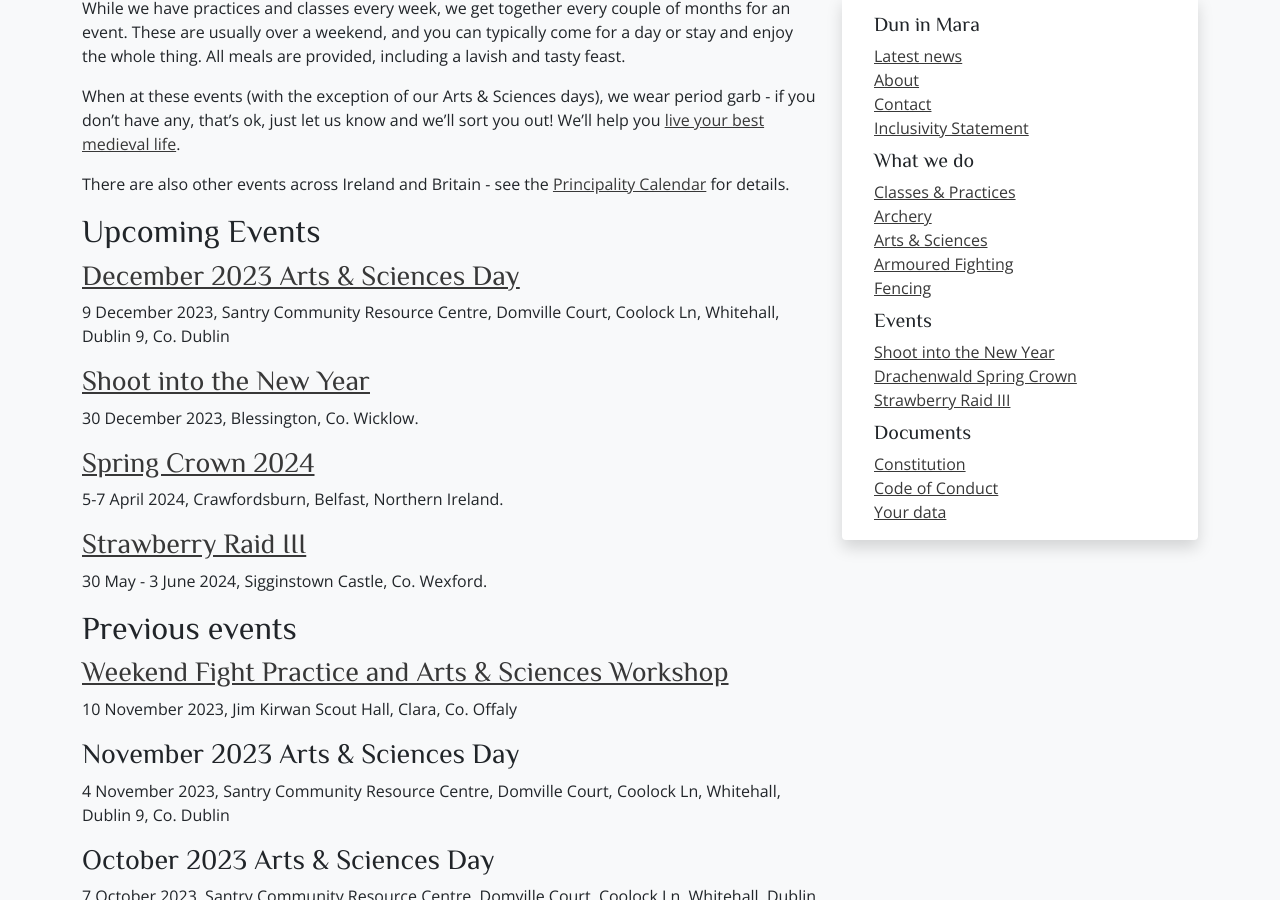
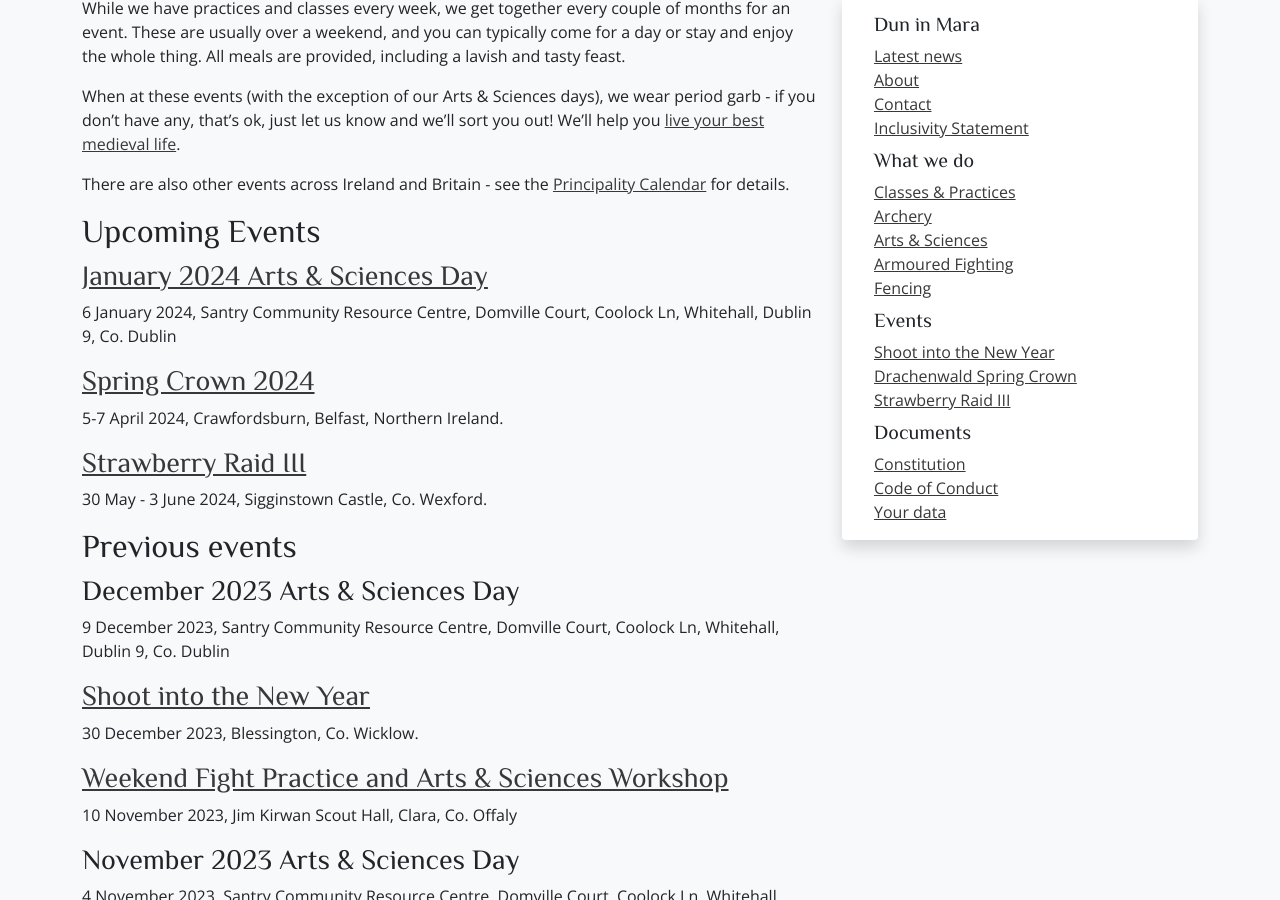
Before and after one commit to drachenwald/dun-in-mara, a Jekyll site: the page built from events/index.md, in a window 1280 px wide and 900 px high, scrolled down 277 px. Built offline with Jekyll 4.4.1, drawn with Linux system fonts in a browser that asks for light colours; comment, search, counter and statistics services are not loaded.

Commit message:
Updated events

```diff
--- a/events/index.md
+++ b/events/index.md
@@ -9,11 +9,8 @@ There are also other events across Ireland and Britain - see the [Principality C
 
 ## Upcoming Events
 
-### [December 2023 Arts & Sciences Day](https://fienta.com/71849-75403)
-9 December 2023, Santry Community Resource Centre, Domville Court, Coolock Ln, Whitehall, Dublin 9, Co. Dublin
-
-### [Shoot into the New Year](/events/2023/shoot-ny/)
-30 December 2023, Blessington, Co. Wicklow.
+### [January 2024 Arts & Sciences Day](https://fienta.com/71849-78515)
+6 January 2024, Santry Community Resource Centre, Domville Court, Coolock Ln, Whitehall, Dublin 9, Co. Dublin
 
 ### [Spring Crown 2024](/events/2024/crown/)
 5-7 April 2024, Crawfordsburn, Belfast, Northern Ireland.
@@ -23,6 +20,12 @@ There are also other events across Ireland and Britain - see the [Principality C
 
 
 ## Previous events
+
+### December 2023 Arts & Sciences Day
+9 December 2023, Santry Community Resource Centre, Domville Court, Coolock Ln, Whitehall, Dublin 9, Co. Dublin
+
+### [Shoot into the New Year](/events/2023/shoot-ny/)
+30 December 2023, Blessington, Co. Wicklow.
 
 ### [Weekend Fight Practice and Arts & Sciences Workshop](/events/2023/november-practice/)
 10 November 2023, Jim Kirwan Scout Hall, Clara, Co. Offaly
```
